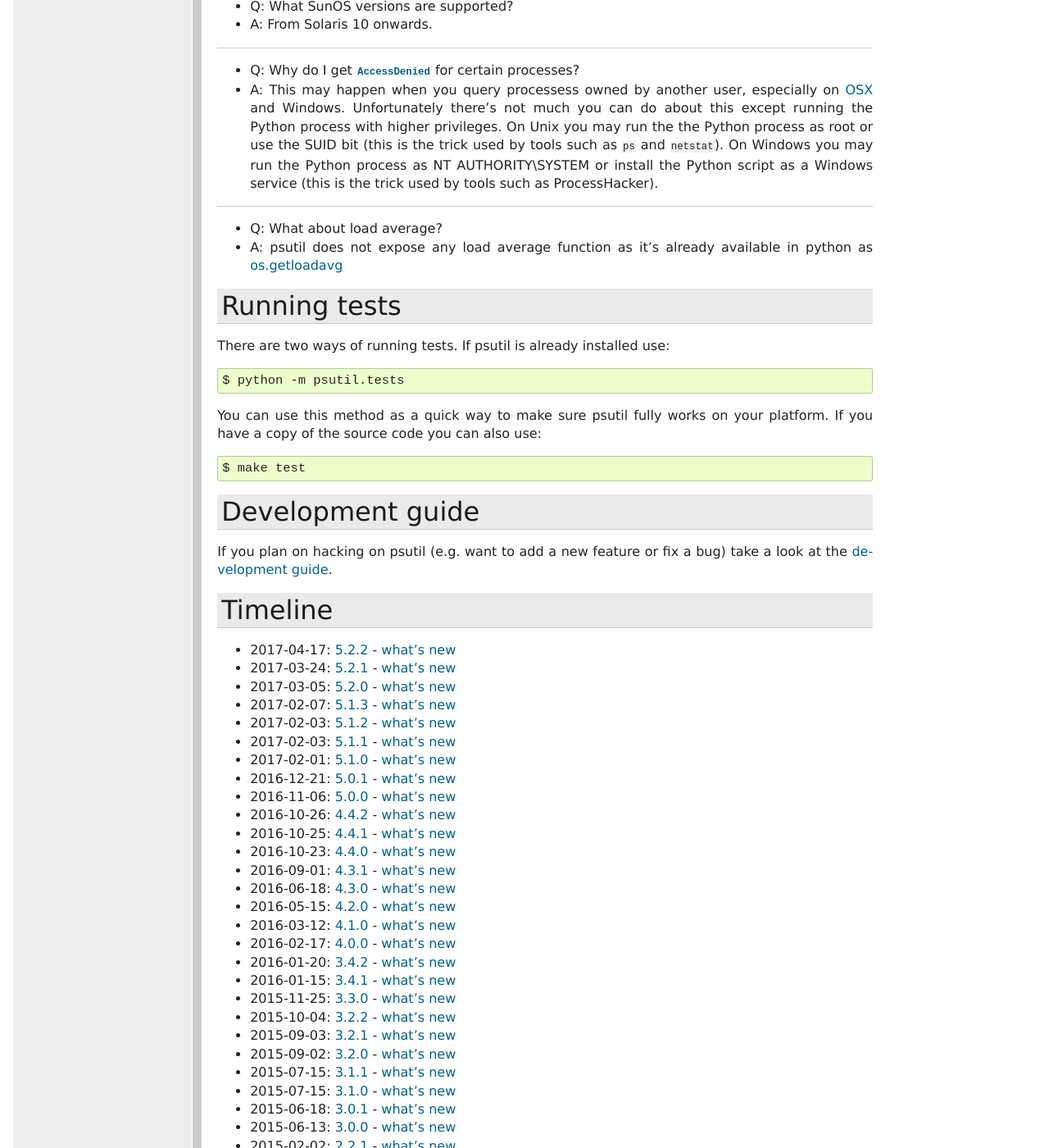
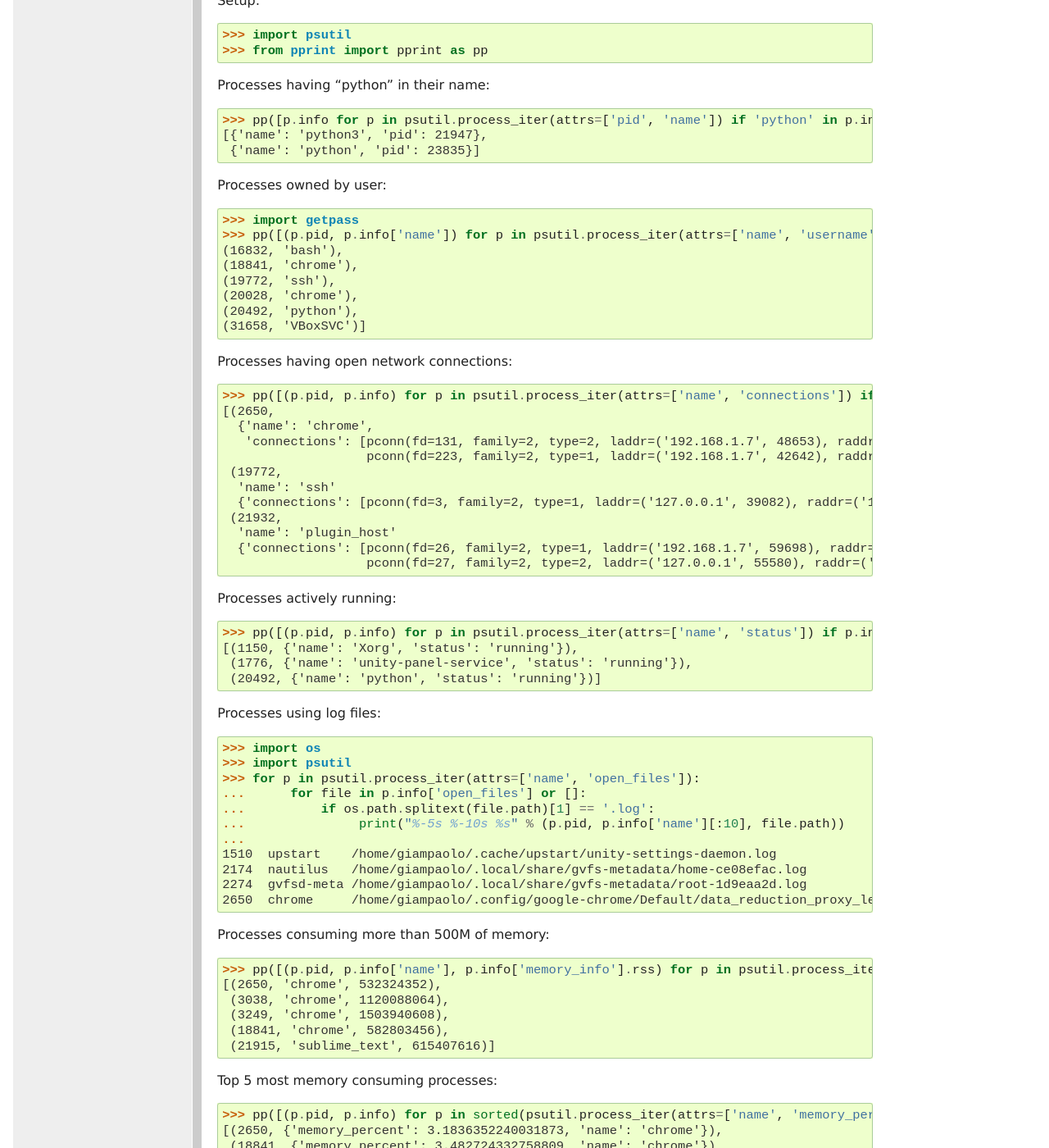
Before and after one commit to giampaolo/psutil, a Sphinx documentation site: the page built from docs/index.rst, in a window 1280 px wide and 1400 px high, scrolled down 37613 px. Shown: the whole window at 82% size. Built offline with Sphinx 7.4.7, drawn with Linux system fonts in a browser that asks for light colours; formulas are drawn with MathJax 3; some of the changed text lies outside the part shown.

Commit message:
#1026 / doc / recipes: add one-liners

```diff
--- a/docs/index.rst
+++ b/docs/index.rst
@@ -843,6 +843,9 @@ Functions
     >>> [p.info for p in psutil.process_iter(attrs=['pid', 'name']) if 'python' in p.info['name']]
     [{'name': 'python3', 'pid': 21947},
      {'name': 'python', 'pid': 23835}]
+
+  See also `process filtering <#filtering-and-sorting-processes>`__ section for
+  more examples.
 
   .. versionchanged::
     5.3.0 added "attrs" and "ad_value" parameters.
@@ -1065,6 +1068,7 @@ Process class
     The process name.  On Windows the return value is cached after first
     call. Not on POSIX because the process name
     `may change <https://github.com/giampaolo/psutil/issues/692>`__.
+    See also how to `find a process by name <#find-process-by-name>`__.
 
   .. method:: exe()
 
@@ -1677,6 +1681,8 @@ Process class
     returned either as the reference to process A is lost.
     This concept is well summaried by this
     `unit test <https://github.com/giampaolo/psutil/blob/fb9ae861cf3cf175c3da4a3cd4e558c6cbd6af91/psutil/tests/test_process.py#L1236-L1247>`__.
+    See also how to `kill a process tree <#kill-process-tree>`__ and
+    `terminate my children <#terminate-my-children>`__.
 
   .. method:: open_files()
 
@@ -1820,6 +1826,8 @@ Process class
     On UNIX this is the same as ``os.kill(pid, sig)``.
     On Windows only *SIGTERM*, *CTRL_C_EVENT* and *CTRL_BREAK_EVENT* signals
     are supported and *SIGTERM* is treated as an alias for :meth:`kill()`.
+    See also how to `kill a process tree <#kill-process-tree>`__ and
+    `terminate my children <#terminate-my-children>`__.
 
     .. versionchanged::
       3.2.0 support for CTRL_C_EVENT and CTRL_BREAK_EVENT signals on Windows
@@ -1845,14 +1853,18 @@ Process class
     whether PID has been reused.
     On UNIX this is the same as ``os.kill(pid, signal.SIGTERM)``.
     On Windows this is an alias for :meth:`kill`.
+    See also how to `kill a process tree <#kill-process-tree>`__ and
+    `terminate my children <#terminate-my-children>`__.
 
   .. method:: kill()
 
-     Kill the current process by using *SIGKILL* signal preemptively
-     checking whether PID has been reused.
-     On UNIX this is the same as ``os.kill(pid, signal.SIGKILL)``.
-     On Windows this is done by using
-     `TerminateProcess <http://msdn.microsoft.com/en-us/library/windows/desktop/ms686714(v=vs.85).aspx>`__.
+    Kill the current process by using *SIGKILL* signal preemptively
+    checking whether PID has been reused.
+    On UNIX this is the same as ``os.kill(pid, signal.SIGKILL)``.
+    On Windows this is done by using
+    `TerminateProcess <http://msdn.microsoft.com/en-us/library/windows/desktop/ms686714(v=vs.85).aspx>`__.
+    See also how to `kill a process tree <#kill-process-tree>`__ and
+    `terminate my children <#terminate-my-children>`__.
 
   .. method:: wait(timeout=None)
 
@@ -2253,13 +2265,40 @@ A bit more advanced, check string against process :meth:`Process.name()`,
               name_ = p.name()
               cmdline = p.cmdline()
               exe = p.exe()
+          except (psutil.AccessDenied, psutil.ZombieProcess):
+              pass
           except psutil.NoSuchProcess:
               continue
-          except psutil.AccessDenied:
-              pass
           if name == name_ or cmdline[0] == name or os.path.basename(exe) == name:
               ls.append(name)
       return ls
+
+Kill process tree
+-----------------
+
+::
+
+  import psutil
+  import signal
+  import os
+
+  def kill_proc_tree(pid, sig=signal.SIGTERM, recursive=True, include_parent=True,
+                     timeout=None, on_terminate=None):
+      """Kill a process tree with signal "sig" and return a
+      (gone, still_alive) tuple.
+      If recursive is True also attempts to kill grandchildren.
+      """
+      if pid == os.getpid():
+          raise RuntimeError("I refuse to kill myself")
+      parent = psutil.Process(pid)
+      children = parent.children(recursive=recursive)
+      if include_parent:
+          children.append(parent)
+      for p in children:
+          p.send_signal(sig)
+      gone, alive = psutil.wait_procs(children, timeout=timeout,
+                                      callback=on_terminate)
+      return (gone, alive)
 
 Terminate my children
 ---------------------
@@ -2297,32 +2336,114 @@ resources.
 
   reap_children()
 
-Kill process tree
------------------
-
-::
-
-  import psutil
-  import signal
-  import os
-
-  def kill_proc_tree(pid, sig=signal.SIGTERM, recursive=True, include_parent=True,
-                     timeout=None, on_terminate=None):
-      """Kill a process tree with signal "sig" and return a
-      (gone, still_alive) tuple.
-      If recursive is True also attempts to kill grandchildren.
-      """
-      if pid == os.getpid():
-          raise RuntimeError("I refuse to kill myself")
-      parent = psutil.Process(pid)
-      children = parent.children(recursive=recursive)
-      if include_parent:
-          children.append(parent)
-      for p in children:
-          p.send_signal(sig)
-      gone, alive = psutil.wait_procs(children, timeout=timeout,
-                                      callback=on_terminate)
-      return (gone, alive)
+Filtering and sorting processes
+-------------------------------
+
+This is a collection of one-liners showing how to use :func:`process_iter()` in
+order to filter for processes and sort them.
+
+Setup::
+
+  >>> import psutil
+  >>> from pprint import pprint as pp
+
+Processes having "python" in their name::
+
+  >>> pp([p.info for p in psutil.process_iter(attrs=['pid', 'name']) if 'python' in p.info['name']])
+  [{'name': 'python3', 'pid': 21947},
+   {'name': 'python', 'pid': 23835}]
+
+Processes owned by user::
+
+  >>> import getpass
+  >>> pp([(p.pid, p.info['name']) for p in psutil.process_iter(attrs=['name', 'username']) if p.info['username'] == getpass.getuser()])
+  (16832, 'bash'),
+  (18841, 'chrome'),
+  (19772, 'ssh'),
+  (20028, 'chrome'),
+  (20492, 'python'),
+  (31658, 'VBoxSVC')]
+
+Processes having open network connections::
+
+  >>> pp([(p.pid, p.info) for p in psutil.process_iter(attrs=['name', 'connections']) if p.info['connections']])
+  [(2650,
+    {'name': 'chrome',
+     'connections': [pconn(fd=131, family=2, type=2, laddr=('192.168.1.7', 48653), raddr=('151.5.1.14', 443), status='NONE'),
+                     pconn(fd=223, family=2, type=1, laddr=('192.168.1.7', 42642), raddr=('192.168.1.2', 8008), status='ESTABLISHED')]}),
+   (19772,
+    'name': 'ssh'
+    {'connections': [pconn(fd=3, family=2, type=1, laddr=('127.0.0.1', 39082), raddr=('127.0.0.1', 2222), status='ESTABLISHED')],}),
+   (21932,
+    'name': 'plugin_host'
+    {'connections': [pconn(fd=26, family=2, type=1, laddr=('192.168.1.7', 59698), raddr=('209.20.75.76', 80), status='CLOSE_WAIT'),
+                     pconn(fd=27, family=2, type=2, laddr=('127.0.0.1', 55580), raddr=('127.0.1.1', 53), status='NONE')]})]
+
+Processes actively running::
+
+  >>> pp([(p.pid, p.info) for p in psutil.process_iter(attrs=['name', 'status']) if p.info['status'] == psutil.STATUS_RUNNING])
+  [(1150, {'name': 'Xorg', 'status': 'running'}),
+   (1776, {'name': 'unity-panel-service', 'status': 'running'}),
+   (20492, {'name': 'python', 'status': 'running'})]
+
+Processes using log files::
+
+  >>> import os
+  >>> import psutil
+  >>> for p in psutil.process_iter(attrs=['name', 'open_files']):
+  ...      for file in p.info['open_files'] or []:
+  ...          if os.path.splitext(file.path)[1] == '.log':
+  ...               print("%-5s %-10s %s" % (p.pid, p.info['name'][:10], file.path))
+  ...
+  1510  upstart    /home/giampaolo/.cache/upstart/unity-settings-daemon.log
+  2174  nautilus   /home/giampaolo/.local/share/gvfs-metadata/home-ce08efac.log
+  2274  gvfsd-meta /home/giampaolo/.local/share/gvfs-metadata/root-1d9eaa2d.log
+  2650  chrome     /home/giampaolo/.config/google-chrome/Default/data_reduction_proxy_leveldb/000003.log
+
+Processes consuming more than 500M of memory::
+
+  >>> pp([(p.pid, p.info['name'], p.info['memory_info'].rss) for p in psutil.process_iter(attrs=['name', 'memory_info']) if p.info['memory_info'].rss > 500 * 1024 * 1024])
+  [(2650, 'chrome', 532324352),
+   (3038, 'chrome', 1120088064),
+   (3249, 'chrome', 1503940608),
+   (18841, 'chrome', 582803456),
+   (21915, 'sublime_text', 615407616)]
+
+Top 5 most memory consuming processes::
+
+  >>> pp([(p.pid, p.info) for p in sorted(psutil.process_iter(attrs=['name', 'memory_percent']), key=lambda p: p.info['memory_percent'])][-5:])
+  [(2650, {'memory_percent': 3.1836352240031873, 'name': 'chrome'}),
+   (18841, {'memory_percent': 3.482724332758809, 'name': 'chrome'}),
+   (21915, {'memory_percent': 3.6815453247662737, 'name': 'sublime_text'}),
+   (3038, {'memory_percent': 6.732935429979187, 'name': 'chrome'}),
+   (3249, {'memory_percent': 8.994554843376399, 'name': 'chrome'})]
+
+Top 5 processes which consumed the most CPU time::
+
+  >>> pp([(p.pid, p.info['name'], sum(p.info['cpu_times'])) for p in sorted(psutil.process_iter(attrs=['name', 'cpu_times']), key=lambda p: sum(p.info['cpu_times'][:2]))][-5:])
+  [(3249, 'chrome', 6392.240000000001),
+   (1888, 'compiz', 8833.04),
+   (2721, 'chrome', 10219.73),
+   (1150, 'Xorg', 11116.989999999998),
+   (2650, 'chrome', 18451.97)]
+
+Top 5 processes which caused the most I/O::
+
+  >>> pp([(p.pid, p.info['name']) for p in sorted(psutil.process_iter(attrs=['name', 'io_counters']), key=lambda p: p.info['io_counters'] and p.info['io_counters'][:2])][-5:])
+  [(21915, 'sublime_text'),
+   (2175, 'indicator-multiload'),
+   (1871, 'pulseaudio'),
+   (1510, 'upstart'),
+   (2650, 'chrome')]
+
+Top 5 processes opening more file descriptors::
+
+   >>> pp([(p.pid, p.info) for p in sorted(psutil.process_iter(attrs=['name', 'num_fds']), key=lambda p: p.info['num_fds'])][-5:])
+  [(3038, {'name': 'chrome', 'num_fds': 100}),
+   (21915, {'name': 'sublime_text', 'num_fds': 105}),
+   (18841, {'name': 'chrome', 'num_fds': 144}),
+   (2721, {'name': 'chrome', 'num_fds': 185}),
+   (2650, {'name': 'chrome', 'num_fds': 354})]
 
 Q&A
 ===
```
Also changed, not shown: other parts of docs/index.rst (+2 -2 lines).
